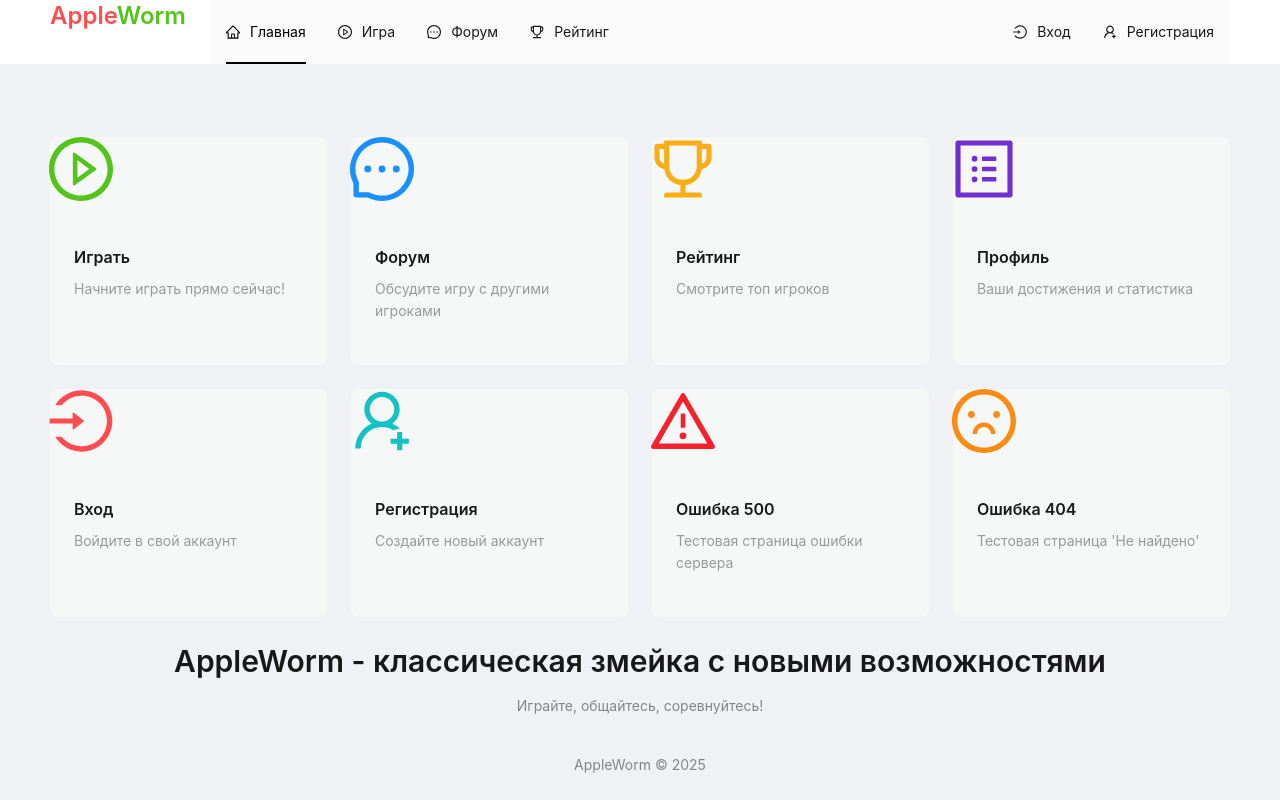
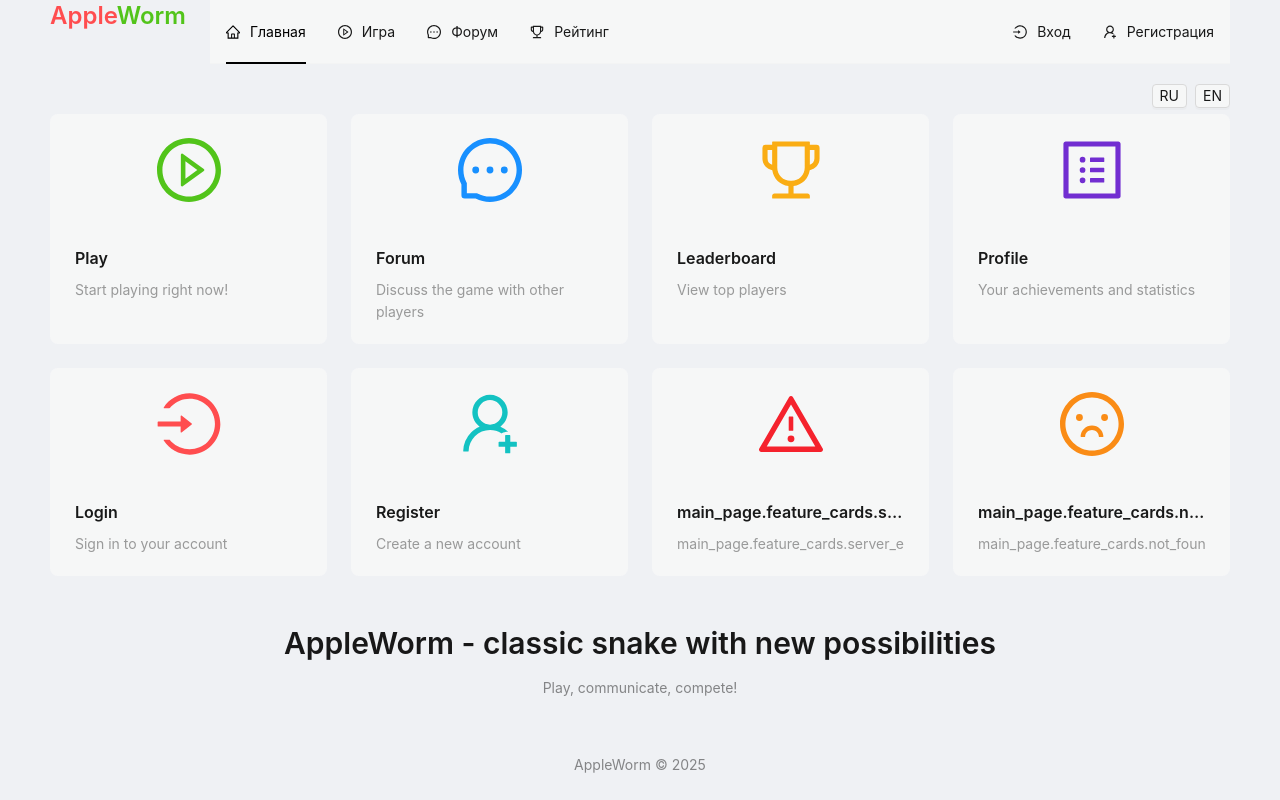
Before and after one commit to vwsrv/middle.game-2d, a React (Vite) app in the folder packages/client/: page / in a window 1280 px wide. Built offline with nearby package versions, Linux system fonts and the light colour scheme.

Commit message:
fix conflict

```diff
--- a/packages/client/src/app/providers/theme-provider/theme-provider.tsx
+++ b/packages/client/src/app/providers/theme-provider/theme-provider.tsx
@@ -15,6 +15,8 @@
     document.body.setAttribute('data-theme', prefersDark ? 'dark' : 'light');
   }, []);
 
+  console.log(isDarkMode, 'isDarkMode');
+
   return (
     <ConfigProvider theme={isDarkMode ? antdDarkTheme : antdTheme}>
       {children}
--- a/packages/client/src/pages/main-page/main-page.tsx
+++ b/packages/client/src/pages/main-page/main-page.tsx
@@ -1,11 +1,13 @@
-import { Layout, Card, Row, Col, Space, Typography } from 'antd'
-import { featureCards } from './constants/data'
-import { HeaderApp } from '@/widgets/header'
+import { Layout, Card, Row, Col, Space, Typography } from 'antd';
+import { featureCards } from './constants/data';
+import { HeaderApp } from '@/widgets/header';
+import { useTranslation } from '@/shared/i18n';
 
-const { Content, Footer } = Layout
-const { Title, Text } = Typography
+const { Content, Footer } = Layout;
+const { Title, Text } = Typography;
 
 export const MainPage = () => {
+  const { t } = useTranslation();
   return (
     <Layout style={{ minHeight: '100vh' }}>
       <HeaderApp />
@@ -16,10 +18,24 @@
             <Col key={index} xs={24} sm={12} md={8} lg={6}>
               <Card
                 hoverable
-                cover={<div style={{ margin: '24px 0' }}>{card.icon}</div>}
+                cover={
+                  <div
+                    style={{
+                      margin: '24px 0',
+                      display: 'flex',
+                      justifyContent: 'center',
+                    }}>
+                    {card.icon}
+                  </div>
+                }
                 onClick={() => (window.location.href = card.path)}
-                style={{ height: '100%' }}>
-                <Card.Meta title={card.title} description={card.description} />
+                style={{ height: '100%', border: '1px solid rgba(0 0 0 / 0)' }}>
+                <Card.Meta
+                  title={t(`main_page.feature_cards.${card.key}.title`)}
+                  description={t(
+                    `main_page.feature_cards.${card.key}.description`,
+                  )}
+                />
               </Card>
             </Col>
           ))}
@@ -27,19 +43,21 @@
 
         <Row justify="center" style={{ marginTop: '48px' }}>
           <Col span={24} style={{ textAlign: 'center' }}>
-            <Title level={2}>
-              AppleWorm - классическая змейка с новыми возможностями
-            </Title>
-            <Text type="secondary">Играйте, общайтесь, соревнуйтесь!</Text>
+            <Title level={2}>{t('main_page.hero.title')}</Title>
+            <Text type="secondary">{t('main_page.hero.subtitle')}</Text>
           </Col>
         </Row>
       </Content>
 
       <Footer style={{ textAlign: 'center' }}>
         <Space direction="vertical" size="small">
-          <Text type="secondary">AppleWorm © {new Date().getFullYear()}</Text>
+          <Text type="secondary">
+            {t('main_page.footer.copyright', {
+              year: new Date().getFullYear(),
+            })}{' '}
+          </Text>
         </Space>
       </Footer>
     </Layout>
-  )
-}
+  );
+};
--- a/packages/client/src/styles/themes/antd.theme.ts
+++ b/packages/client/src/styles/themes/antd.theme.ts
@@ -51,6 +51,20 @@
     Typography: {
       colorTextSecondary: 'var(--ant-secondary-color-text)',
     },
+    Table: {
+      colorBgContainer: 'var(--ant-bg-container)',
+      colorText: 'var(--ant-text-color)',
+      colorTextHeading: 'var(--ant-text-color)',
+      colorBorderSecondary: 'var(--ant-border-color-secondary)',
+      headerBg: 'var(--ant-primary-bg)',
+      headerColor: 'var(--ant-text-color)',
+      rowHoverBg: 'rgba(0, 0, 0, 0.02)',
+      headerSplitColor: 'var(--ant-border-color)',
+      borderColor: 'var(--ant-border-color)',
+      headerBorderRadius: 8,
+      cellPaddingBlock: 16,
+      cellPaddingInline: 16,
+    },
   },
 };
 
@@ -80,5 +94,19 @@
       colorBgContainerDisabled: 'rgba(255, 255, 255, 0.04)',
       colorTextDisabled: 'rgba(255, 255, 255, 0.25)',
     },
+    Table: {
+      colorBgContainer: 'var(--ant-bg-container)',
+      colorText: 'var(--ant-text-color)',
+      colorTextHeading: 'var(--ant-text-color)',
+      colorBorderSecondary: 'var(--ant-border-color-secondary)',
+      headerBg: 'var(--ant-primary-bg)',
+      headerColor: 'var(--ant-text-color)',
+      rowHoverBg: 'rgba(255, 255, 255, 0.03)',
+      headerSplitColor: 'var(--ant-border-color)',
+      borderColor: 'var(--ant-border-color)',
+      headerBorderRadius: 8,
+      cellPaddingBlock: 16,
+      cellPaddingInline: 16,
+    },
   },
 };
--- a/packages/client/src/widgets/header/header.tsx
+++ b/packages/client/src/widgets/header/header.tsx
@@ -1,21 +1,27 @@
-import { Menu, Typography } from 'antd'
-import { Header } from 'antd/es/layout/layout'
-import { getMenuItems } from '@/pages/main-page/constants/data'
-import useBreakpoint from 'antd/es/grid/hooks/useBreakpoint'
-import { useLocation } from 'react-router-dom'
+import { Button, Menu, Space, Typography } from 'antd';
+import { Header } from 'antd/es/layout/layout';
+import { getMenuItems } from '@/pages/main-page/constants/data';
+import useBreakpoint from 'antd/es/grid/hooks/useBreakpoint';
+import { useLocation } from 'react-router-dom';
+import { useTranslation } from '@/shared/i18n';
 
-const { Title } = Typography
+const { Title } = Typography;
 
 export const HeaderApp = () => {
-  const screens = useBreakpoint()
-  const isMobile = !screens.md
-  const menuItems = getMenuItems(isMobile)
-  const location = useLocation()
+  const { i18n } = useTranslation();
+  const screens = useBreakpoint();
+  const isMobile = !screens.md;
+  const menuItems = getMenuItems(isMobile);
+  const location = useLocation();
   const selectedKey =
-    menuItems.find(item => item.path === location.pathname)?.key || 'home'
+    menuItems.find(item => item.path === location.pathname)?.key || 'home';
+
+  const onChangeLanguage = (language: string) => {
+    i18n.changeLanguage(language);
+  };
 
   return (
-    <Header style={{ background: '#fff', boxShadow: '0 2px 8px #f0f1f2' }}>
+    <Header>
       <div className="logo" style={{ float: 'left', marginRight: '24px' }}>
         <Title level={3} style={{ margin: 0 }}>
           <span style={{ color: '#ff4d4f' }}>Apple</span>
@@ -29,6 +35,21 @@
         items={menuItems}
         style={{ flex: 1 }}
       />
+
+      <Space style={{ float: 'right' }}>
+        <Button
+          type={i18n.language === 'ru' ? 'primary' : 'default'}
+          size="small"
+          onClick={() => onChangeLanguage('ru')}>
+          RU
+        </Button>
+        <Button
+          type={i18n.language === 'en' ? 'primary' : 'default'}
+          size="small"
+          onClick={() => onChangeLanguage('en')}>
+          EN
+        </Button>
+      </Space>
     </Header>
-  )
-}
+  );
+};
```
